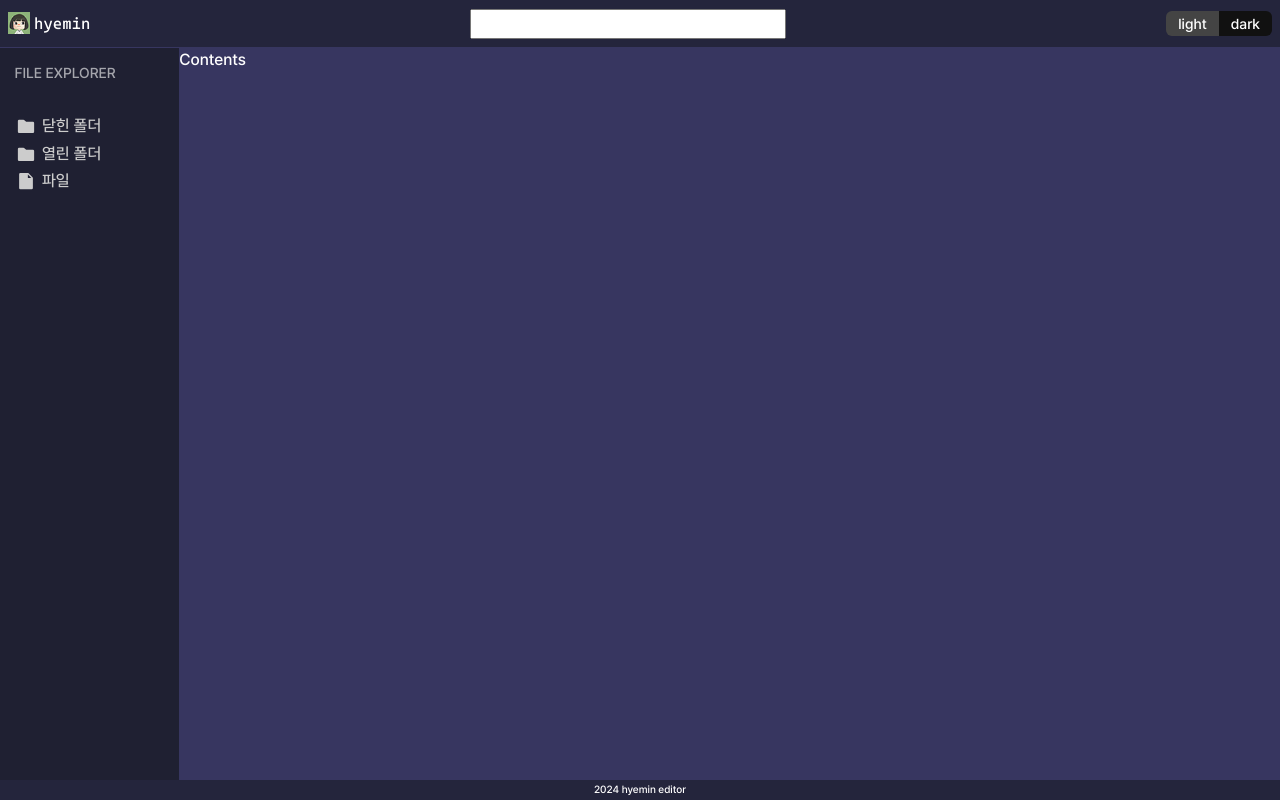
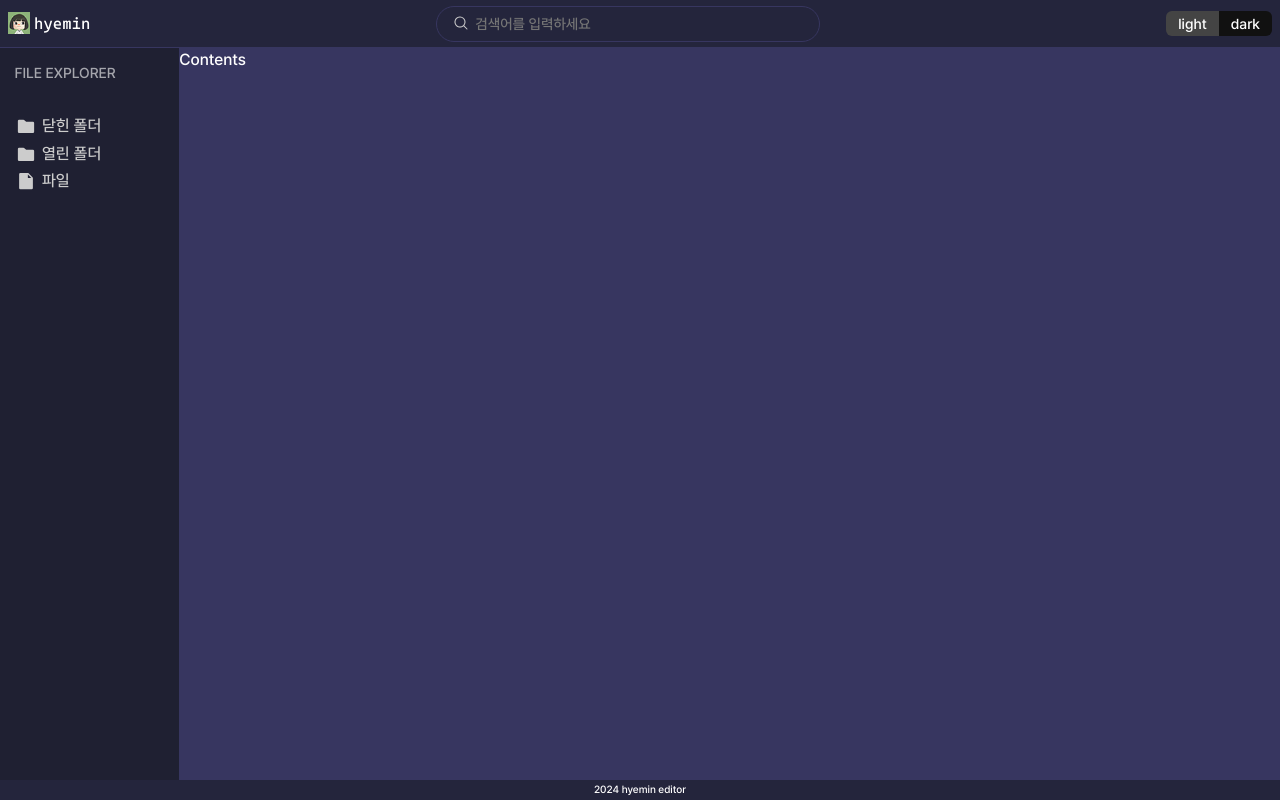
Before and after one commit to hyemin12/typescript-editor-portfolio, a React (Vite) app: page / in a window 1280 px wide. Built offline with nearby package versions, Linux system fonts and the light colour scheme.

Commit message:
style: 검색박스 스타일 지정

```diff
--- a/src/components/Header/SearchBox.tsx
+++ b/src/components/Header/SearchBox.tsx
@@ -6,13 +6,40 @@ const SearchBox = () => {
   const [query, setQuery] = useState('');
   return (
     <SearchBoxStyle>
-      <form>
-        <span>{/* <PiMagnifyingGlass /> */}</span>
-        <input type="text" value={query} onChange={(e) => setQuery(e.target.value)} />
-      </form>
+      <Icon>
+        <PiMagnifyingGlass />
+      </Icon>
+      <Input type="text" value={query} onChange={(e) => setQuery(e.target.value)} placeholder="검색어를 입력하세요" />
     </SearchBoxStyle>
   );
 };
-const SearchBoxStyle = styled.div``;
+
+const SearchBoxStyle = styled.form`
+  display: flex;
+  align-items: center;
+  width: 30vw;
+  height: 36px;
+  padding: 0 1em;
+  border: 1px solid ${({ theme }) => theme.systemColor.border};
+  border-radius: 30px;
+`;
+
+const Icon = styled.span`
+  width: 20px;
+  height: 20px;
+  svg {
+    fill: ${({ theme }) => theme.systemColor.secondaryFont};
+  }
+`;
+
+const Input = styled.input`
+  background-color: transparent;
+  font-size: ${({ theme }) => theme.fontSize.small};
+  color: ${({ theme }) => theme.systemColor.secondaryFont};
+  border: none;
+  &:focus {
+    outline: none;
+  }
+`;
 
 export default SearchBox;
```
